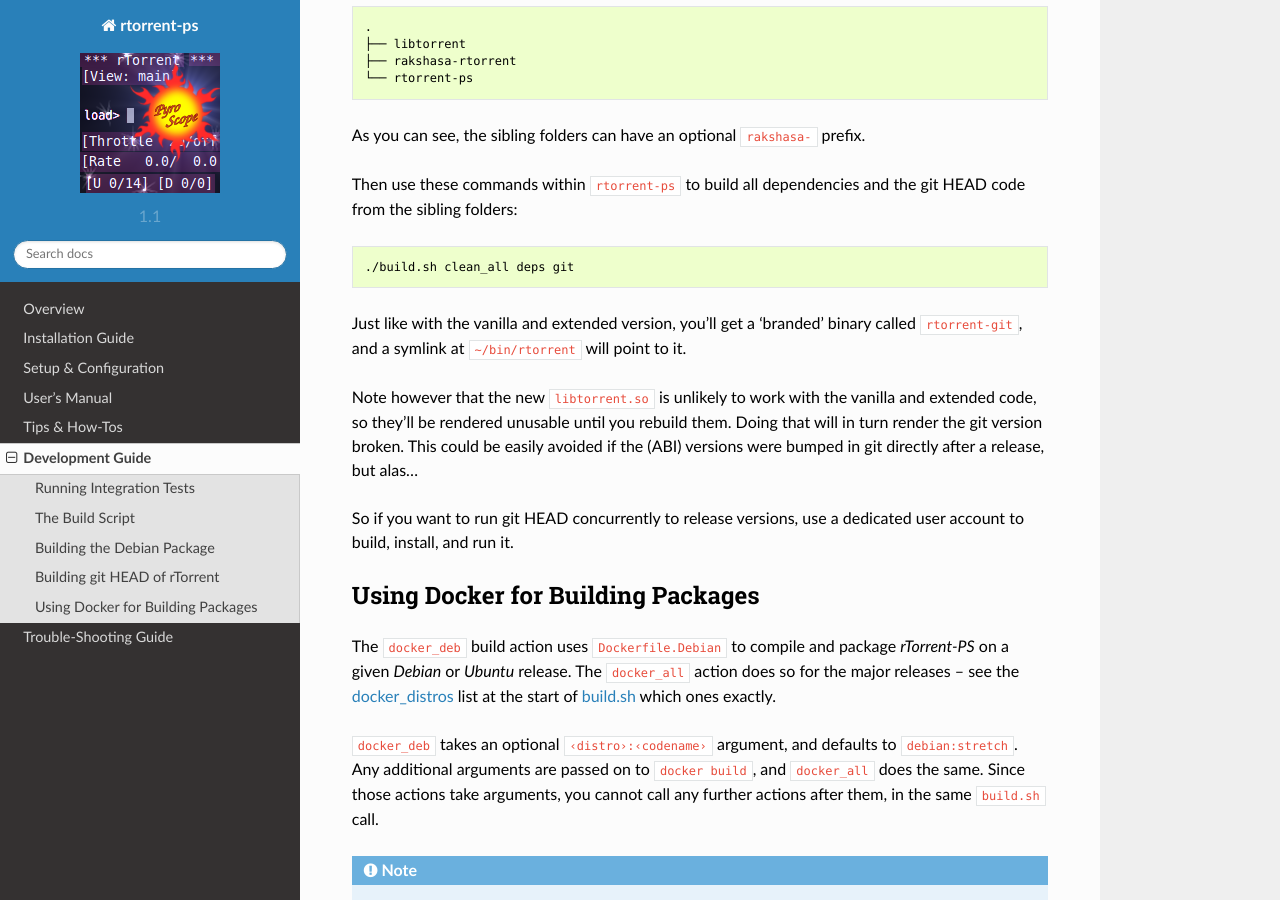
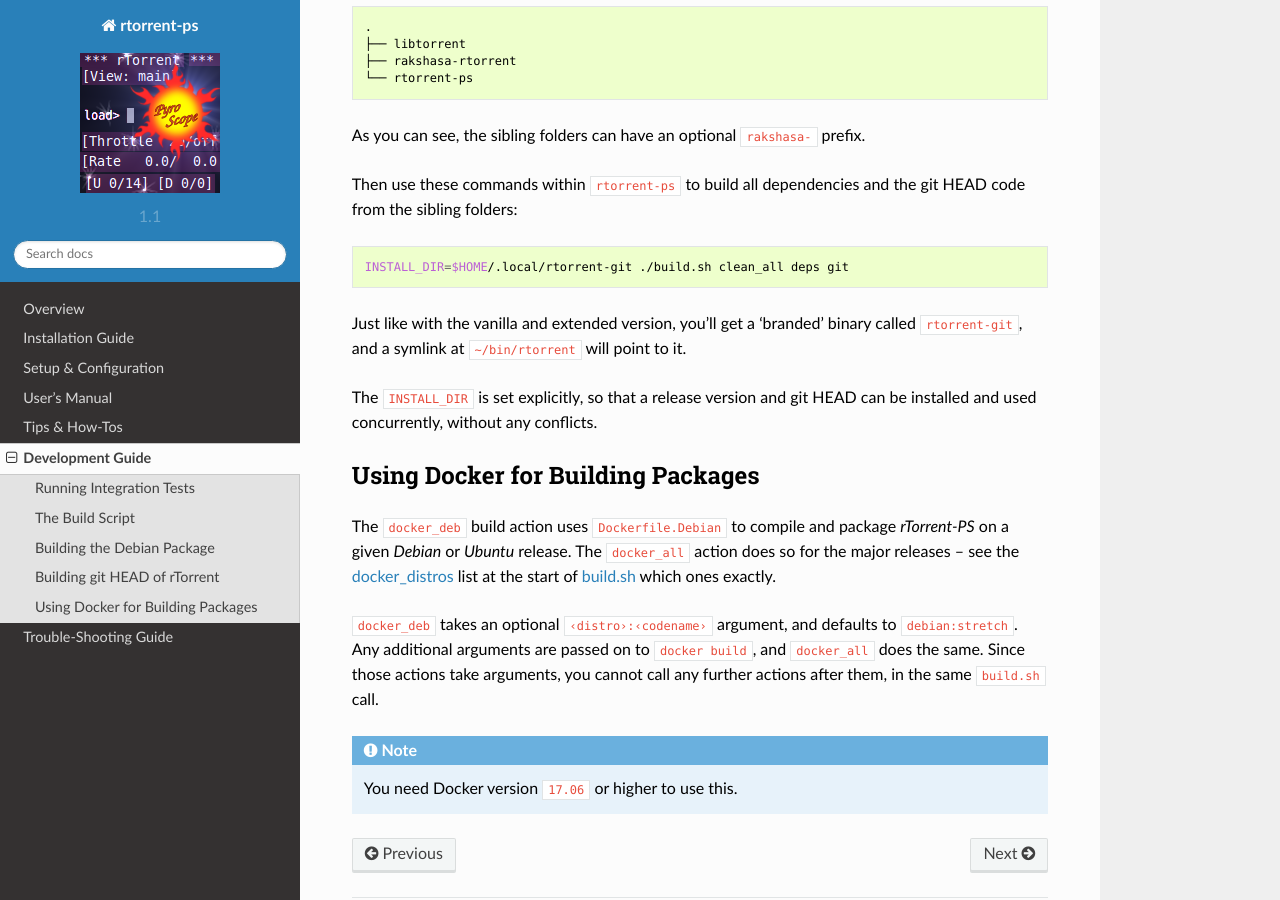
Before and after one commit to pyroscope/rtorrent-ps, a Sphinx documentation site: the page built from docs/develop.rst, in a window 1280 px wide and 900 px high, scrolled down 2337 px. Built offline with Sphinx 7.4.7 and the Read the Docs theme 2.0.0, drawn with Linux system fonts in a browser that asks for light colours.

Commit message:
docs: install git build into separate root dir

```diff
--- a/docs/develop.rst
+++ b/docs/develop.rst
@@ -141,19 +141,14 @@
 
 .. code-block:: bash
 
-    ./build.sh clean_all deps git
+    INSTALL_DIR=$HOME/.local/rtorrent-git ./build.sh clean_all deps git
 
 Just like with the vanilla and extended version, you'll get a ‘branded’ binary
 called ``rtorrent-git``, and a symlink at ``~/bin/rtorrent`` will point to it.
 
-Note however that the new ``libtorrent.so`` is unlikely to work with the
-vanilla and extended code, so they'll be rendered unusable until you rebuild them.
-Doing that will in turn render the git version broken.
-This could be easily avoided if the (ABI) versions were bumped in git
-directly after a release, but alas…
-
-So if you want to run git HEAD concurrently to release versions,
-use a dedicated user account to build, install, and run it.
+The ``INSTALL_DIR`` is set explicitly,
+so that a release version and git HEAD can be installed and used concurrently,
+without any conflicts.
 
 
 .. _build-docker_deb:
```
